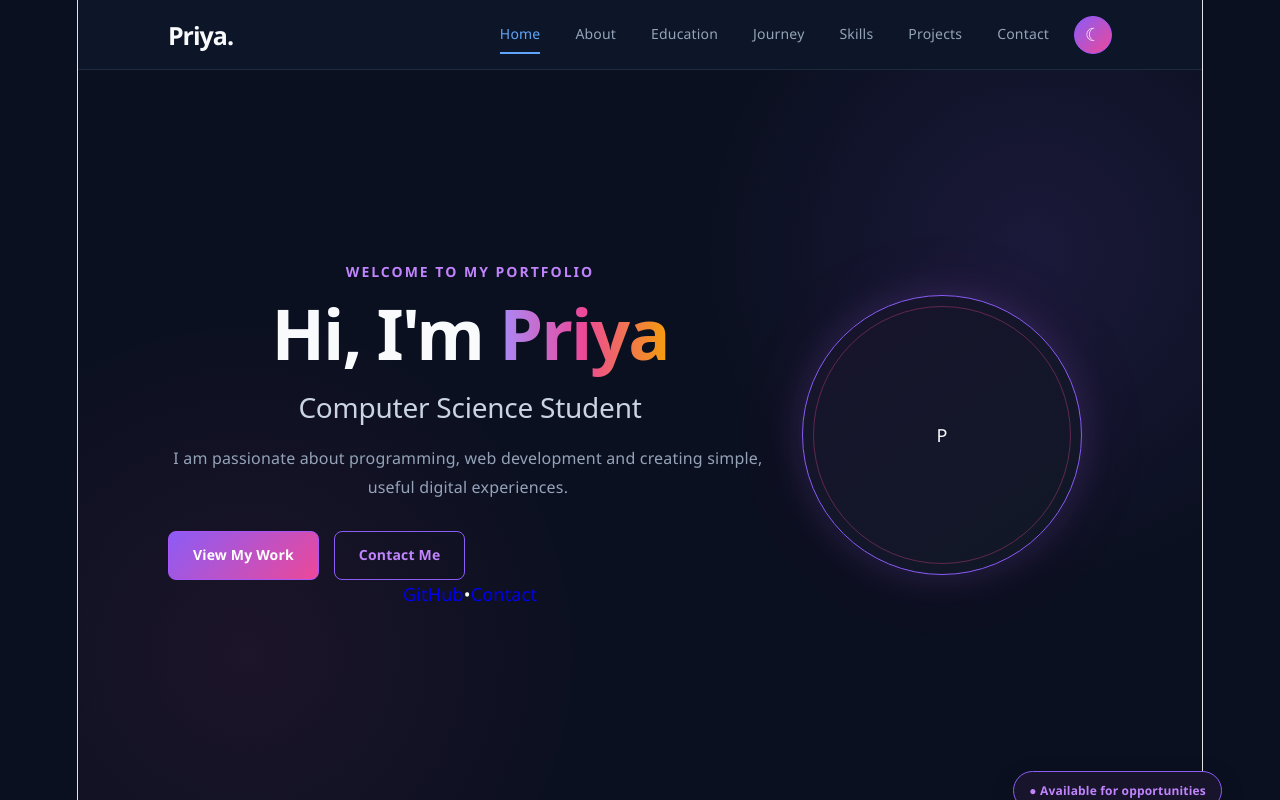
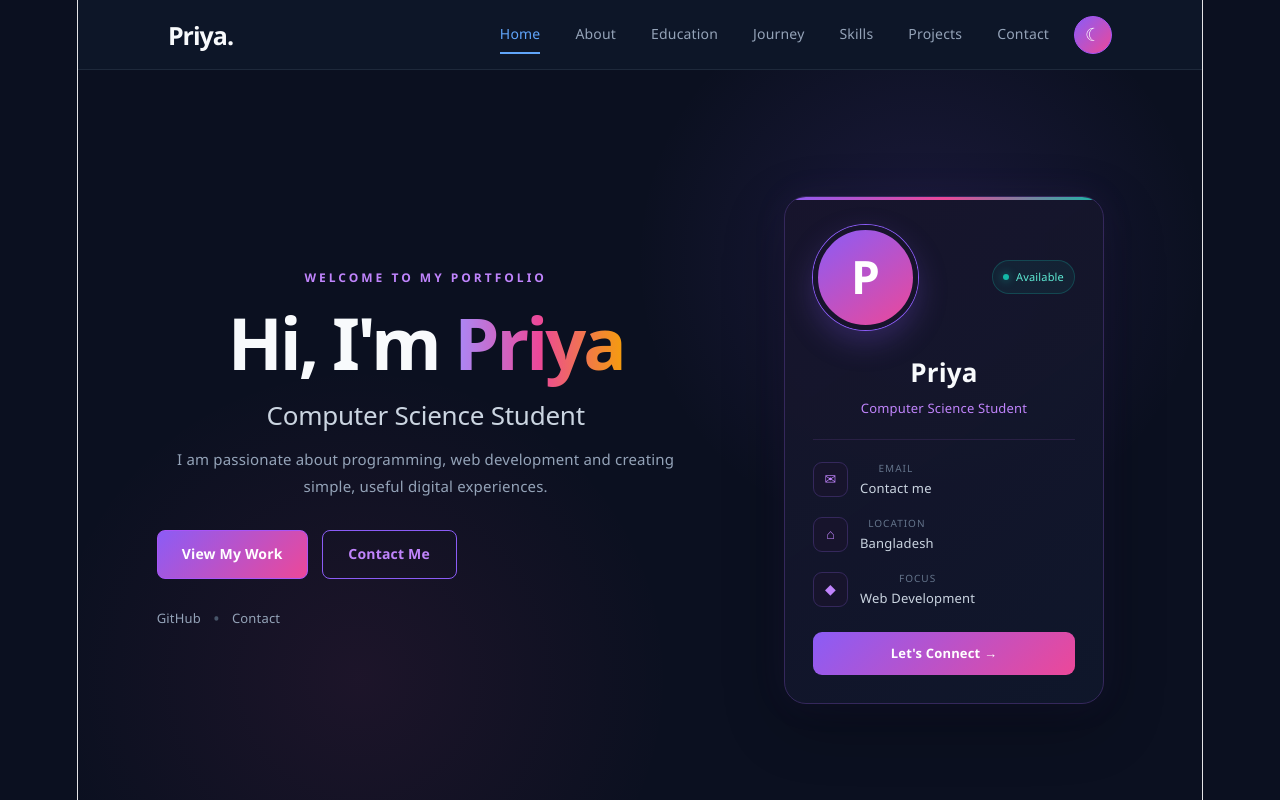
Before and after one commit to chandrima2186/Portfolio, a React app: page / in a window 1280 px wide. Shown: the top 800 px of the page. Built offline with nearby package versions, Linux system fonts and the light colour scheme; the HTML template or start-up script is replaced by a standard one.

Commit message:
Redesign home profile card

```diff
--- a/src/components/Home.jsx
+++ b/src/components/Home.jsx
@@ -1,15 +1,25 @@
 import "../styles/Home.css";
+
 function Home() {
   return (
     <section className="home" id="home">
+
+      <div className="home-content">
+
+        {/* LEFT CONTENT */}
         <div className="home-text">
-        <p className="small-title">WELCOME TO MY PORTFOLIO</p>
+
+          <p className="small-title">
+            WELCOME TO MY PORTFOLIO
+          </p>
 
           <h1>
             Hi, I'm <span>Priya</span>
           </h1>
 
-        <h2>Computer Science Student</h2>
+          <h2>
+            Computer Science Student
+          </h2>
 
           <p className="home-description">
             I am passionate about programming, web development
@@ -17,6 +27,7 @@ function Home() {
           </p>
 
           <div className="home-buttons">
+
             <a href="#projects" className="btn">
               View My Work
             </a>
@@ -24,9 +35,11 @@ function Home() {
             <a href="#contact" className="btn outline">
               Contact Me
             </a>
+
           </div>
 
           <div className="home-social">
+
             <a
               href="https://github.com/chandrima2186"
               target="_blank"
@@ -40,20 +53,75 @@ function Home() {
             <a href="#contact">
               Contact
             </a>
-        </div>
+
           </div>
 
-      <div className="home-image">
-        <div className="profile-wrapper">
+        </div>
+
+        {/* PROFILE CARD */}
+        <div className="home-profile">
+
+          <div className="profile-card">
+
+            <div className="profile-top">
+
               <div className="profile-circle">
                 <span>P</span>
               </div>
 
-          <div className="profile-tag">
-            <span>●</span> Available for opportunities
+              <div className="available">
+                <span></span>
+                Available
+              </div>
+
+            </div>
+
+            <h3>Priya</h3>
+
+            <p className="profile-role">
+              Computer Science Student
+            </p>
+
+            <div className="profile-line"></div>
+
+            <div className="profile-details">
+
+              <div>
+                <span className="detail-icon">✉</span>
+                <div>
+                  <small>Email</small>
+                  <p>Contact me</p>
                 </div>
               </div>
+
+              <div>
+                <span className="detail-icon">⌂</span>
+                <div>
+                  <small>Location</small>
+                  <p>Bangladesh</p>
                 </div>
+              </div>
+
+              <div>
+                <span className="detail-icon">◆</span>
+                <div>
+                  <small>Focus</small>
+                  <p>Web Development</p>
+                </div>
+              </div>
+
+            </div>
+
+            <a href="#contact" className="profile-contact">
+              Let's Connect →
+            </a>
+
+          </div>
+
+        </div>
+
+      </div>
+
     </section>
   );
 }
--- a/src/styles/Home.css
+++ b/src/styles/Home.css
@@ -1,21 +1,21 @@
 /* ================= HOME ================= */
 
 .home {
-  min-height: calc(100vh - 70px);
+  min-height: calc(100vh - 40px);
 
   display: flex;
   align-items: center;
 
-  padding: 90px 8%;
+  padding: 80px 7%;
 
   background:
     radial-gradient(
-      circle at 85% 25%,
-      rgba(139, 92, 246, 0.12),
-      transparent 30%
+      circle at 75% 25%,
+      rgba(139, 92, 246, 0.13),
+      transparent 28%
     ),
     radial-gradient(
-      circle at 15% 80%,
+      circle at 25% 80%,
       rgba(236, 72, 153, 0.08),
       transparent 30%
     ),
@@ -27,43 +27,47 @@
 .home-content {
   width: 100%;
   max-width: 1100px;
+
   margin: 0 auto;
 
-  display: flex;
+  display: grid;
+
+  grid-template-columns: 1.2fr 0.8fr;
+
   align-items: center;
-  justify-content: space-between;
 
   gap: 70px;
 }
 
-/* ================= LEFT SIDE ================= */
+/* ================= HOME TEXT ================= */
 
 .home-text {
-  flex: 1;
+  max-width: 650px;
 }
 
-.home-text > p:first-child {
-  margin: 0 0 12px;
+.small-title {
+  margin: 0 0 18px;
 
   color: #c084fc;
 
-  font-size: 14px;
-  font-weight: 600;
+  font-size: 12px;
+  font-weight: 700;
 
-  letter-spacing: 2px;
-  text-transform: uppercase;
+  letter-spacing: 3px;
 }
 
 .home h1 {
   margin: 0;
 
-  font-size: clamp(42px, 6vw, 70px);
+  color: #f8fafc;
+
+  font-size: clamp(48px, 6vw, 72px);
+
   font-weight: 750;
 
-  line-height: 1.08;
-  letter-spacing: -2px;
+  line-height: 1.05;
 
-  color: #f8fafc;
+  letter-spacing: -3px;
 }
 
 .home h1 span {
@@ -79,59 +83,154 @@
 }
 
 .home h2 {
-  margin: 18px 0;
+  margin: 20px 0 15px;
 
   color: #cbd5e1;
 
-  font-size: clamp(20px, 3vw, 28px);
+  font-size: 26px;
+
   font-weight: 500;
-
-  line-height: 1.3;
 }
 
 .home-description {
-  max-width: 600px;
+  max-width: 570px;
 
   margin: 0 0 30px;
 
   color: #94a3b8;
 
-  font-size: 16px;
+  font-size: 15px;
+
   line-height: 1.8;
 }
 
-/* ================= HOME BUTTONS ================= */
+/* ================= BUTTONS ================= */
 
 .home-buttons {
   display: flex;
-  align-items: center;
-  gap: 15px;
+
+  gap: 14px;
 
   flex-wrap: wrap;
 }
 
 .home-buttons .btn {
-  min-width: 125px;
+  min-width: 135px;
+
   text-align: center;
 }
 
-/* ================= PROFILE AREA ================= */
+/* ================= SOCIAL ================= */
 
-.home-image {
-  flex: 0 0 340px;
+.home-social {
+  display: flex;
 
+  align-items: center;
+
+  gap: 12px;
+
+  margin-top: 25px;
+}
+
+.home-social a {
+  color: #94a3b8;
+
+  font-size: 13px;
+
+  transition: 0.3s ease;
+}
+
+.home-social a:hover {
+  color: #c084fc;
+}
+
+.home-social span {
+  color: #475569;
+}
+
+/* ================= PROFILE CARD ================= */
+
+.home-profile {
   display: flex;
+
   justify-content: center;
+}
+
+.profile-card {
+  position: relative;
+
+  width: 320px;
+
+  padding: 28px;
+
+  background:
+    linear-gradient(
+      145deg,
+      rgba(23, 20, 44, 0.96),
+      rgba(15, 23, 42, 0.98)
+    );
+
+  border: 1px solid #35285c;
+
+  border-radius: 22px;
+
+  box-shadow:
+    0 20px 60px rgba(0, 0, 0, 0.28),
+    0 0 35px rgba(139, 92, 246, 0.08);
+
+  overflow: hidden;
+
+  transition: all 0.35s ease;
+}
+
+/* colorful top line */
+
+.profile-card::before {
+  content: "";
+
+  position: absolute;
+
+  top: 0;
+  left: 0;
+
+  width: 100%;
+  height: 3px;
+
+  background: linear-gradient(
+    90deg,
+    #8b5cf6,
+    #ec4899,
+    #14b8a6
+  );
+}
+
+.profile-card:hover {
+  transform: translateY(-8px);
+
+  border-color: #8b5cf6;
+
+  box-shadow:
+    0 25px 65px rgba(0, 0, 0, 0.32),
+    0 0 35px rgba(139, 92, 246, 0.14);
+}
+
+/* ================= PROFILE TOP ================= */
+
+.profile-top {
+  display: flex;
+
   align-items: center;
+  justify-content: space-between;
+
+  margin-bottom: 22px;
 }
 
 .profile-circle {
-  position: relative;
-
-  width: 280px;
-  height: 280px;
+  width: 105px;
+  height: 105px;
 
   display: flex;
+
   align-items: center;
   justify-content: center;
 
@@ -140,87 +239,254 @@
   background:
     linear-gradient(
       145deg,
-      #17142c,
-      #111827
+      #8b5cf6,
+      #ec4899
     );
 
-  border: 1px solid #8b5cf6;
+  border: 5px solid #17142c;
 
   box-shadow:
-    0 0 35px rgba(139, 92, 246, 0.18),
-    0 0 80px rgba(236, 72, 153, 0.08);
-
-  transition: all 0.4s ease;
+    0 0 0 1px #8b5cf6,
+    0 12px 30px rgba(139, 92, 246, 0.25);
 }
 
-.profile-circle::before {
-  content: "";
+.profile-circle span {
+  color: #ffffff;
 
-  position: absolute;
+  font-size: 46px;
 
-  inset: 10px;
+  font-weight: 700;
+}
+
+/* ================= AVAILABLE ================= */
+
+.available {
+  display: flex;
+
+  align-items: center;
+
+  gap: 7px;
+
+  padding: 7px 10px;
+
+  background: rgba(20, 184, 166, 0.08);
+
+  border: 1px solid rgba(20, 184, 166, 0.25);
+
+  border-radius: 20px;
+
+  color: #5eead4;
+
+  font-size: 11px;
+}
+
+.available span {
+  width: 6px;
+  height: 6px;
 
   border-radius: 50%;
 
-  border: 1px solid rgba(236, 72, 153, 0.35);
+  background: #14b8a6;
+
+  box-shadow: 0 0 8px rgba(20, 184, 166, 0.7);
 }
 
-.profile-circle:hover {
-  transform: translateY(-8px);
+/* ================= PROFILE TEXT ================= */
 
-  box-shadow:
-    0 15px 45px rgba(139, 92, 246, 0.25),
-    0 0 80px rgba(236, 72, 153, 0.12);
+.profile-card h3 {
+  margin: 0;
+
+  color: #f8fafc;
+
+  font-size: 26px;
 }
 
-/* ================= PROFILE ICON / IMAGE ================= */
+.profile-role {
+  margin: 5px 0 20px;
 
-.profile-circle img {
-  width: 100%;
-  height: 100%;
+  color: #c084fc;
 
-  object-fit: cover;
-
-  border-radius: 50%;
+  font-size: 13px;
 }
 
-/* ================= PROFILE TAG ================= */
+.profile-line {
+  width: 100%;
+  height: 1px;
 
-.profile-tag {
-  position: absolute;
+  margin-bottom: 20px;
 
-  bottom: -10px;
-  right: -20px;
+  background: #292044;
+}
 
-  padding: 9px 15px;
+/* ================= PROFILE DETAILS ================= */
+
+.profile-details {
+  display: flex;
+
+  flex-direction: column;
+
+  gap: 16px;
+}
+
+.profile-details > div {
+  display: flex;
+
+  align-items: center;
+
+  gap: 12px;
+}
+
+.detail-icon {
+  width: 35px;
+  height: 35px;
+
+  display: flex;
+
+  align-items: center;
+  justify-content: center;
+
+  flex-shrink: 0;
 
   background: #17142c;
 
-  border: 1px solid #8b5cf6;
-  border-radius: 20px;
+  border: 1px solid #35285c;
+
+  border-radius: 9px;
 
   color: #c084fc;
 
-  font-size: 12px;
+  font-size: 14px;
+}
+
+.profile-details small {
+  display: block;
+
+  margin-bottom: 2px;
+
+  color: #64748b;
+
+  font-size: 10px;
+
+  text-transform: uppercase;
+
+  letter-spacing: 1px;
+}
+
+.profile-details p {
+  margin: 0;
+
+  color: #cbd5e1;
+
+  font-size: 13px;
+}
+
+/* ================= CONNECT BUTTON ================= */
+
+.profile-contact {
+  display: block;
+
+  margin-top: 24px;
+
+  padding: 11px;
+
+  text-align: center;
+
+  background: linear-gradient(
+    135deg,
+    #8b5cf6,
+    #ec4899
+  );
+
+  border-radius: 9px;
+
+  color: #ffffff;
+
+  font-size: 13px;
   font-weight: 600;
 
-  box-shadow: 0 8px 25px rgba(0, 0, 0, 0.2);
+  text-decoration: none;
+
+  transition: all 0.3s ease;
 }
 
-/* ================= HOME RESPONSIVE ================= */
+.profile-contact:hover {
+  transform: translateY(-2px);
 
-@media (max-width: 850px) {
+  box-shadow:
+    0 10px 25px rgba(139, 92, 246, 0.2);
+}
+
+/* ================= LIGHT MODE ================= */
+
+body.light-mode .home {
+  background:
+    radial-gradient(
+      circle at 75% 25%,
+      rgba(139, 92, 246, 0.08),
+      transparent 28%
+    ),
+    #f8fafc;
+}
+
+body.light-mode .home h1 {
+  color: #0f172a;
+}
+
+body.light-mode .home h2 {
+  color: #334155;
+}
+
+body.light-mode .home-description {
+  color: #475569;
+}
+
+body.light-mode .profile-card {
+  background: #ffffff;
+
+  border-color: #e2e8f0;
+
+  box-shadow:
+    0 15px 40px rgba(15, 23, 42, 0.08);
+}
+
+body.light-mode .profile-card h3 {
+  color: #0f172a;
+}
+
+body.light-mode .profile-line {
+  background: #e2e8f0;
+}
+
+body.light-mode .profile-details p {
+  color: #334155;
+}
+
+body.light-mode .detail-icon {
+  background: #f8fafc;
+
+  border-color: #e2e8f0;
+}
+
+/* ================= RESPONSIVE ================= */
+
+@media (max-width: 900px) {
 
   .home {
-    padding: 80px 6%;
+    padding: 70px 6%;
   }
 
   .home-content {
-    flex-direction: column-reverse;
+    grid-template-columns: 1fr;
 
     text-align: center;
 
     gap: 50px;
+  }
+
+  .home-text {
+    max-width: 700px;
+
+    margin: 0 auto;
   }
 
   .home-description {
@@ -228,12 +494,13 @@
     margin-right: auto;
   }
 
-  .home-buttons {
+  .home-buttons,
+  .home-social {
     justify-content: center;
   }
 
-  .home-image {
-    flex: none;
+  .home-profile {
+    order: -1;
   }
 }
 
@@ -241,21 +508,14 @@
 
   .home {
     min-height: auto;
-    padding: 70px 5%;
-  }
 
-  .home-content {
-    gap: 40px;
-  }
-
-  .profile-circle {
-    width: 220px;
-    height: 220px;
+    padding: 55px 5%;
   }
 
   .home h1 {
-    font-size: 42px;
-    letter-spacing: -1px;
+    font-size: 45px;
+
+    letter-spacing: -2px;
   }
 
   .home h2 {
@@ -266,18 +526,36 @@
     font-size: 14px;
   }
 
+  .profile-card {
+    width: 100%;
+
+    max-width: 320px;
+
+    padding: 24px;
+  }
+
+  .profile-circle {
+    width: 90px;
+    height: 90px;
+  }
+
+  .profile-circle span {
+    font-size: 38px;
+  }
+
+  .available {
+    font-size: 10px;
+  }
+
   .home-buttons {
     flex-direction: column;
 
-    width: 100%;
+    align-items: center;
   }
 
   .home-buttons .btn {
     width: 100%;
-    max-width: 220px;
-  }
 
-  .profile-tag {
-    right: -5px;
+    max-width: 230px;
   }
 }
```
Lines whose indentation alone changed are shown as unchanged.
